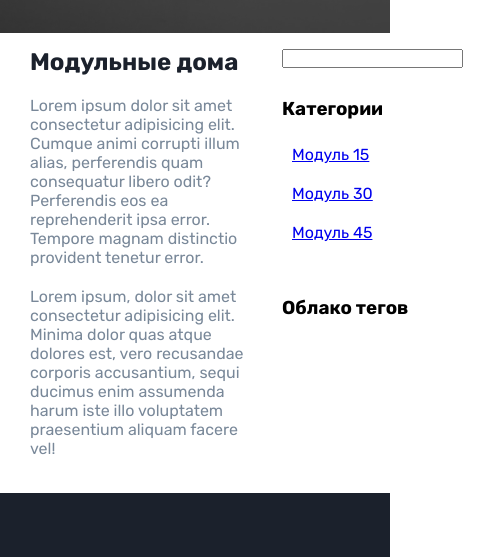
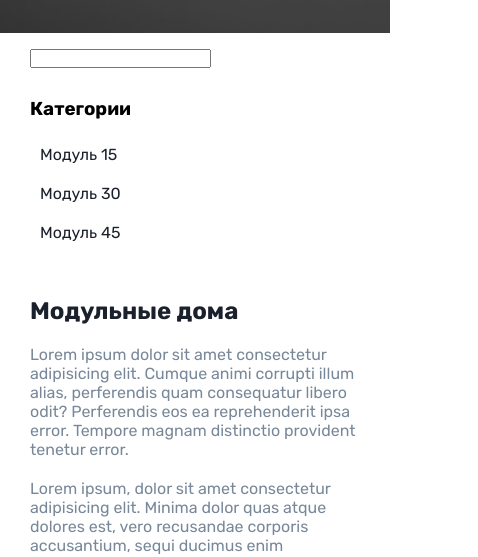
Before and after one commit to AndreiYa/ModulHouse, a plain HTML site: page blog.html in a window 390 px wide. Shown: the part 467-1024 px from the top of the page, 478 px wide, since content can reach past the window. Drawn offline with nearby package versions, Linux system fonts and the light colour scheme; files whose address does not match are found by name.

Commit message:
Add files via upload

```diff
--- a/css/style.css
+++ b/css/style.css
@@ -359,6 +359,7 @@ h1 span:after{
     padding: 20px 30px;
     background: #fff;
     border: 2px solid #fff;
+    white-space: nowrap;
 
 }
 .content_btn:hover{
@@ -502,7 +503,6 @@ li .flaticon-house-plans:before{
     opacity: 0.8;
 }
 .portfolio_wrapper img:hover{
-    width: 94.5%;
     opacity: 1;
     transition: all 0.3s ease 0s;
 }
@@ -522,7 +522,6 @@ li .flaticon-house-plans:before{
     opacity: 0.8;
 }
 .img_portfolio_wrapper img:hover{
-    width: 99.5%;
     opacity: 1;
     transition: all 0.3s ease 0s;
 }
@@ -1223,6 +1222,10 @@ form textarea{
 .side_menu ul li{
     padding: 10px 0;
 }
+.side_menu a{
+    text-decoration: none;
+    color:#1b212c;
+}
 @media (max-width: 550px){
     .img_portfolio_wrapper img:nth-child(2),
     .img_portfolio_wrapper img:nth-child(3),
@@ -1366,7 +1369,17 @@ h1 span:after{
     .work_item{
         margin-top: 20px;
         flex: 0 0 100%;
-}
+    }
+    .content_blog_wrapper{
+        flex-wrap: wrap;
+    }
+    .content_blog{
+        flex: 0 1 100%;
+        order: 1;
+    }
+    .tag_cloud{
+        display: none;
+    }
 }
 @media (max-width: 503px){
     .wrapper .content_img_wrapper img{
```
